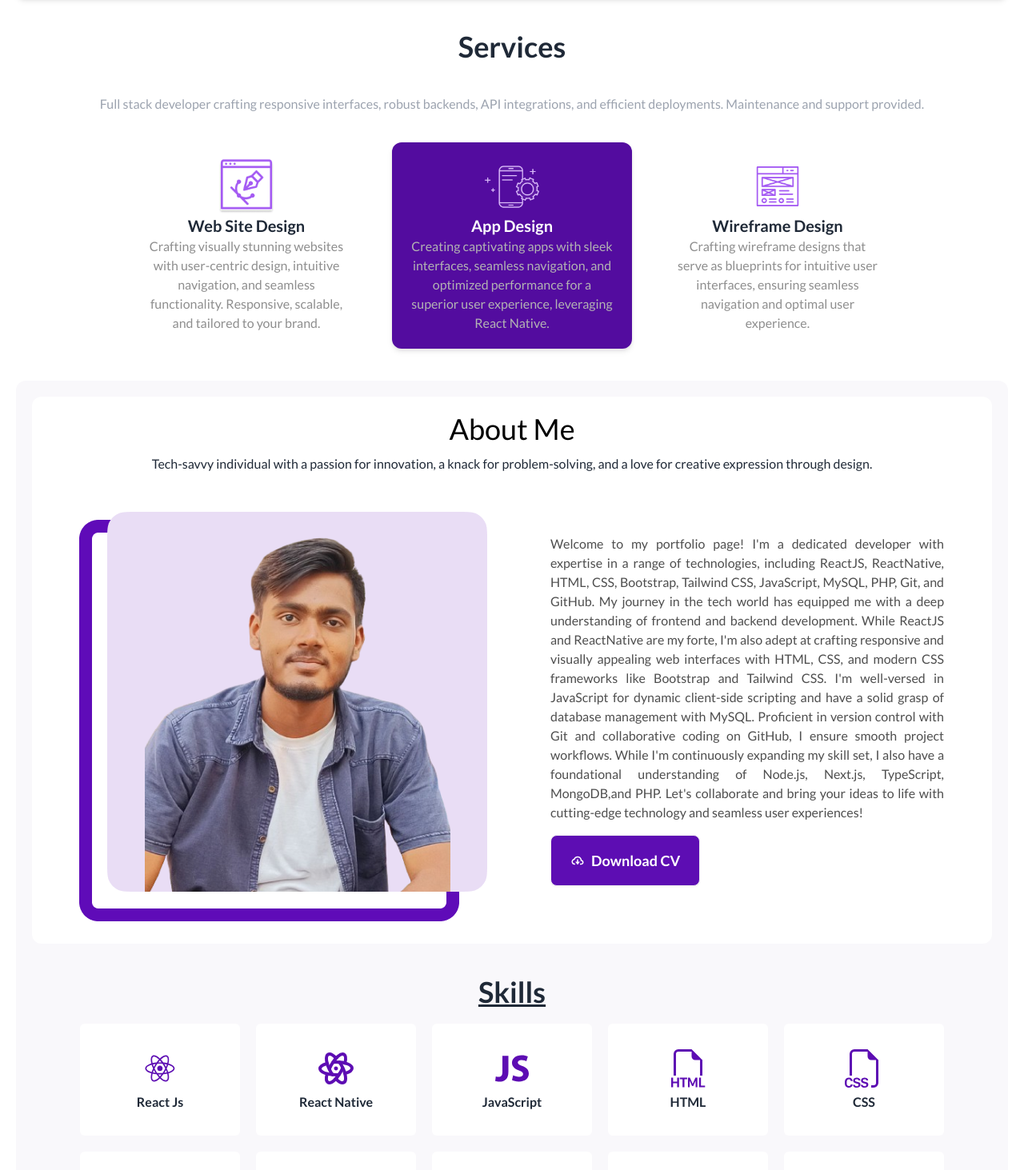
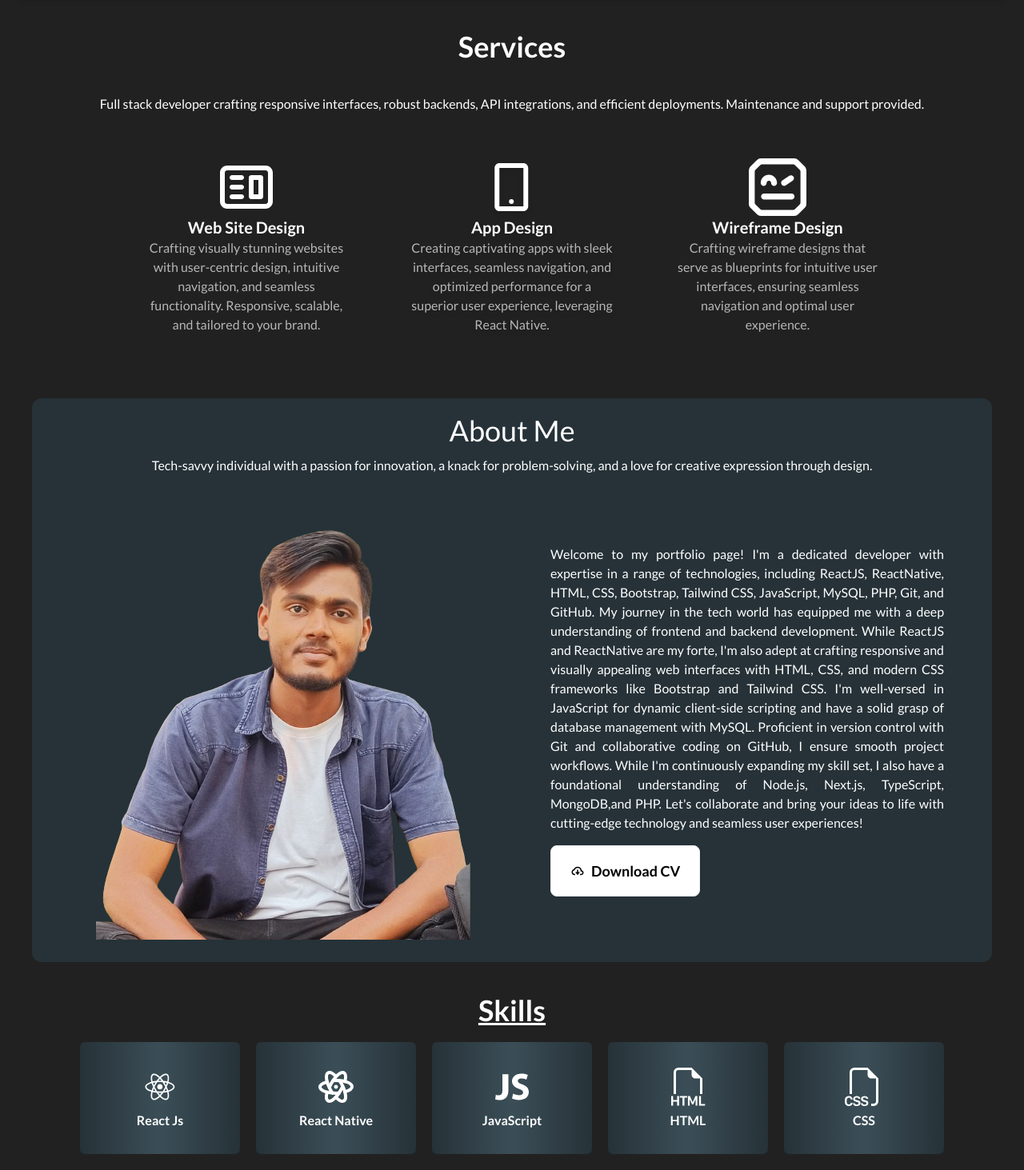
Before and after one commit to nileshdubey82/my-portfolio, a React (Vite) app: page / in a window 1280 px wide. Shown: the part 846-2309 px from the top of the page at 80% size. Built offline with nearby package versions, Linux system fonts and the light colour scheme.

Commit message:
dark theme

```diff
--- a/src/App.jsx
+++ b/src/App.jsx
@@ -9,10 +9,11 @@ import { motion } from "framer-motion";
 import { useSelector } from 'react-redux';
 import './App.css';
 function App() {
-  const theme=useSelector((state)=>state.ThemeSlice)
+  const theme = useSelector((state) => state.ThemeSlice)
   return (
-    <>
-    <motion.div className={`p-5 ${theme ? 'dark' : ''} dark:bg-slate-700`}
+    <div className={`${theme ? 'dark' : ''}`}>
+      <div>
+        <motion.div className={`p-5 dark:bg-[#212121]`}
 
           initial={{ opacity: 0, y: -100 }} // Initial animation state
           animate={{ opacity: 1, y: 0 }} // Animation state to animate to
@@ -20,7 +21,7 @@ function App() {
         >
           <Router>
             <Navigation />
-        <TawkToChat/>
+            <TawkToChat />
             <Routes>
               <Route path="/" element={<HomePage />} />
               <Route path="/about" element={<AboutUs />} />
@@ -29,7 +30,8 @@ function App() {
             </Routes>
           </Router>
         </motion.div>
-    </>
+      </div>
+    </div>
   );
 }
 
--- a/src/Pages/AboutUs.jsx
+++ b/src/Pages/AboutUs.jsx
@@ -14,7 +14,9 @@ import { BiCloudDownload } from "react-icons/bi";
 import { useInView } from 'react-intersection-observer';
 import { motion, useAnimation } from "framer-motion";
 import { useEffect } from "react";
+import { useSelector } from "react-redux";
 function AboutUs() {
+  const theme = useSelector((state) => { return state.ThemeSlice });
   const controls = useAnimation();
   const { ref, inView } = useInView();
 
@@ -102,21 +104,27 @@ function AboutUs() {
     <motion.section id="aboutme" className="lg:py-10 sm:0-5 py-10" initial={{ opacity: 0, y: 20 }}
       animate={controls}
       ref={ref}>
-      <div className="bg-[#f9f8fb] p-3 lg:p-5 rounded-xl">
-        <div className="bg-white rounded-xl p-5 ">
-          <h1 className="text-black text-4xl text-center">About Me</h1>
-          <p className="text-center mt-3">
+      <div className="bg-[#f9f8fb] p-3 lg:p-5 rounded-xl dark:bg-[#212121]">
+        <div className="bg-white rounded-xl p-5 dark:bg-[#263238]">
+          <h1 className="text-black text-4xl text-center dark:text-[#fff]">About Me</h1>
+          <p className="text-center mt-3 dark:text-[#fff]">
             Tech-savvy individual with a passion for innovation, a knack for
             problem-solving, and a love for creative expression through design.
           </p>
           <div className="lg:flex mt-10 flex-wrap">
             <div className="flex-1 flex justify-center p-2">
               {" "}
-              <img src="/Images/about-pick.png" className="image-full" />
+              <img src={
+                theme ? '/Images/profilepick-done1.png' : "/Images/about-pick.png"
+              }
+
+
+
+                className="image-full " />
             </div>
             <div className="flex-1 items-center flex align-middle justify-center ">
               <div className="lg:px-10 mt-10 lg:mt-0 ">
-                <p className="text-justify text-[#4e4e4e]">
+                <p className="text-justify text-[#4e4e4e] dark:text-[#fff]">
                   Welcome to my portfolio page! I&apos;m a dedicated developer with
                   expertise in a range of technologies, including ReactJS,
                   ReactNative, HTML, CSS, Bootstrap, Tailwind CSS, JavaScript,
@@ -137,7 +145,7 @@ function AboutUs() {
 
                 </p>
                 <a
-                  className="btn btn-md my-4 hover:bg-[#5D0DB3] hover:scale-[1.1] sm:btn-sm md:btn-md lg:btn-lg text-xl bg-[#5D0DB3] text-white"
+                  className="btn btn-md my-4 hover:bg-[#5D0DB3] dark:bg-white dark:text-[black] hover:scale-[1.1] sm:btn-sm md:btn-md lg:btn-lg text-xl bg-[#5D0DB3] text-white"
                   href="/Images/nilesh_Resume_final.pdf"
                   target="_blank"
                   download
@@ -151,7 +159,7 @@ function AboutUs() {
           </div>
         </div>
 
-        <h1 className="text-4xl text-center mt-10 font-bold underline">Skills</h1>
+        <h1 className="text-4xl text-center mt-10 font-bold underline dark:text-white">Skills</h1>
         <motion.div className="flex py-5 gap-5 justify-center flex-wrap " initial={{ opacity: 0, y: 20 }}
           animate={controls}
           ref={ref}>
@@ -159,12 +167,15 @@ function AboutUs() {
             return (
               <div
                 key={i.id || index}
-      className="bg-white lg:p-8 p-5 rounded-md gap-2 flex flex-col justify-center w-[135px] lg:w-[200px]"
+                className="bg-white lg:p-8 p-5 rounded-md gap-2 flex flex-col justify-center w-[135px] lg:w-[200px] *:
+      bg-gradient-to-r  dark:from-[#263238]  dark:via-[#3b4e57]  dark:to-[#263238] hover:scale-[1.1] transition-all delay-100
+
+      "
               >
-      <div className="flex justify-center text-[#5d0db3] text-5xl ">
+                <div className="flex justify-center text-[#5d0db3] text-5xl dark:text-white">
                   {i.Icon}
                 </div>
-      <h1 className="font-bold text-center text-sm lg:text-[16px]">
+                <h1 className="font-bold text-center text-sm lg:text-[16px] dark:text-white">
                   {i.Name}
                 </h1>
               </div>
--- a/src/Pages/Achivements.jsx
+++ b/src/Pages/Achivements.jsx
@@ -58,7 +58,7 @@ export default function Achivements() {
     ref={ref} className="container mx-auto w-full overflow-hidden relative p-5 mt-4">
 
 
-            <h1 className='text-center text-4xl font-bold'>Achivements</h1>
+            <h1 className='text-center text-4xl font-bold dark:text-white'>Achivements</h1>
             <div className="flex  justify-center flex-wrap">
 
 
@@ -67,7 +67,7 @@ export default function Achivements() {
 
                         <div
                          key={i.id || index}
-                        className=" flex items-center flex-col relative bg-white mx-5 my-5 px-4 py-3 rounded-lg shadow-lg " style={{ width: '270px' }}>
+                        className=" flex items-center flex-col relative bg-white dark:bg-[#FAFAFA] mx-5 my-5 px-4 py-3 rounded-lg shadow-lg " style={{ width: '270px' }}>
                             <img src={`${i.image}`} />
                             <span className="text-[#5f0bb8] font-bold text-lg mb-3 text-center mt-4 ">{i.Name}</span>
                             <div className="mt-1 text-gray-600 text-center">
--- a/src/Pages/Footer.jsx
+++ b/src/Pages/Footer.jsx
@@ -8,7 +8,7 @@ import React from 'react'
 function Footer() {
     return (
         <div>
-            <footer className="footer p-10 bg-[#5f0bb8] text-neutral-content flex justify-around flex-wrap">
+            <footer className="footer p-10 bg-[#5f0bb8] dark:bg-[#263238] text-neutral-content flex justify-around flex-wrap">
                 <aside>
                     <svg width="50" height="50" viewBox="0 0 24 24" xmlns="http://www.w3.org/2000/svg" fillRule="evenodd" clipRule="evenodd" className="fill-current"><path d="M22.672 15.226l-2.432.811.841 2.515c.33 1.019-.209 2.127-1.23 2.456-1.15.325-2.148-.321-2.463-1.226l-.84-2.518-5.013 1.677.84 2.517c.391 1.203-.434 2.542-1.831 2.542-.88 0-1.601-.564-1.86-1.314l-.842-2.516-2.431.809c-1.135.328-2.145-.317-2.463-1.229-.329-1.018.211-2.127 1.231-2.456l2.432-.809-1.621-4.823-2.432.808c-1.355.384-2.558-.59-2.558-1.839 0-.817.509-1.582 1.327-1.846l2.433-.809-.842-2.515c-.33-1.02.211-2.129 1.232-2.458 1.02-.329 2.13.209 2.461 1.229l.842 2.515 5.011-1.677-.839-2.517c-.403-1.238.484-2.553 1.843-2.553.819 0 1.585.509 1.85 1.326l.841 2.517 2.431-.81c1.02-.33 2.131.211 2.461 1.229.332 1.018-.21 2.126-1.23 2.456l-2.433.809 1.622 4.823 2.433-.809c1.242-.401 2.557.484 2.557 1.838 0 .819-.51 1.583-1.328 1.847m-8.992-6.428l-5.01 1.675 1.619 4.828 5.011-1.674-1.62-4.829z"></path></svg>
                     <p>
--- a/src/Pages/Services.jsx
+++ b/src/Pages/Services.jsx
@@ -1,3 +1,7 @@
+import { SiRobotframework } from "react-icons/si";
+import { GiWireframeGlobe } from "react-icons/gi";
+import { BiMobileAlt } from "react-icons/bi";
+import { CgWebsite } from "react-icons/cg";
 
 import { useInView } from 'react-intersection-observer';
 import { motion, useAnimation } from "framer-motion";
@@ -26,60 +30,48 @@ function Services() {
                         text-center
                         text-4xl
                         font-bold
+                        dark:text-white
 
                 "
       >
         Services
       </h1>
-      <p className="text-center text-gray-400 mt-10">
+      <p className="text-center text-gray-400 mt-10 dark:text-white ">
         Full stack developer crafting responsive interfaces, robust backends,
         API integrations, and efficient deployments. Maintenance and support
         provided.
       </p>
-      <div className="flex justify-center gap-8 mt-9 flex-wrap">
-        <div className="text-center w-[300px] p-5 flex flex-col justify-center">
-          <div className="flex justify-center">
-            {" "}
-            <img
-              src="/Images/Website-Design.png"
-              width={70}
-              className="align-center text-center"
-            />
+      <div className="flex justify-center gap-8 mt-9 flex-wrap dark:text-white ">
+        <div className="group text-center w-[300px] p-5 flex flex-col justify-center dark:hover:bg-slate-500 transition-all delay-75 scroll-smooth hover:rounded-lg  hover:bg-[#5f0bb8] ">
+          <div className="flex justify-center text-7xl dark:text-[#ffffff] text-[#5f0bb8] group-hover:text-[#fff]">
+            <CgWebsite />
           </div>
-          <h1 className="font-bold text-xl">Web Site Design</h1>
-          <p className="text-[#8E8E8E]">
+          <h1 className="font-bold text-xl group-hover:text-[#fff]">Web Site Design</h1>
+          <p className="text-[#4d4d4d] dark:text-[#b8b6b6] dark:group-hover:text-[#dad8d8] transition-colors group-hover:text-[#fff]">
             Crafting visually stunning websites with user-centric design,
             intuitive navigation, and seamless functionality. Responsive,
             scalable, and tailored to your brand.
           </p>
         </div>
-        <div className="text-center w-[300px] bg-[#530C9F] p-5  rounded-xl drop-shadow-md flex flex-col justify-center">
-          <div className="flex justify-center">
-            {" "}
-            <img
-              src="/Images/App.png"
-              width={70}
-              className="align-center text-center"
-            />
+
+        <div className=" group  dark:hover:bg-slate-500 transition-all delay-75  text-center w-[300px]  p-5  rounded-xl drop-shadow-md flex flex-col justify-cente hover:bg-[#5f0bb8]">
+          <div className="flex justify-center text-7xl dark:text-[#ffffff] text-[#5f0bb8] group-hover:text-[#fff] ">
+            <BiMobileAlt />
           </div>
-          <h1 className="font-bold text-xl text-white">App Design</h1>
-          <p className="text-[#B3B3B3]">
+
+          <h1 className="font-bold text-xl group-hover:text-[#fff]">App Design</h1>
+          <p className="text-[#4d4d4d] dark:group-hover:text-[#dad8d8] transition-all delay-75 group-hover:text-[#fff] dark:text-[#b8b6b6]">
             Creating captivating apps with sleek interfaces, seamless
             navigation, and optimized performance for a superior user
             experience, leveraging React Native.
           </p>
         </div>
-        <div className="text-center w-[300px] p-5 flex flex-col justify-center">
-          <div className="flex justify-center">
-            {" "}
-            <img
-              src="/Images/Wireframe.png"
-              width={70}
-              className="align-center text-center"
-            />
+        <div className="group  dark:hover:bg-slate-500 transition-all delay-75  text-center w-[300px] p-5 flex flex-col justify-center rounded-lg hover:bg-[#5f0bb8]">
+          <div className="flex justify-center text-7xl dark:text-[#ffffff] text-[#5f0bb8] group-hover:text-[#fff]">
+            <SiRobotframework />
           </div>
-          <h1 className="font-bold text-xl">Wireframe Design</h1>
-          <p className="text-[#8E8E8E]">
+          <h1 className="font-bold text-xl group-hover:text-[#fff]">Wireframe Design</h1>
+          <p className="text-[#4d4d4d] dark:group-hover:text-[#dad8d8] transition-all delay-75 group-hover:text-[#fff] dark:text-[#b8b6b6]">
             Crafting wireframe designs that serve as blueprints for intuitive
             user interfaces, ensuring seamless navigation and optimal user
             experience.
```
Also changed, not shown: src/Pages/ContactUs.jsx (+10 -10 lines), src/Pages/Projects.jsx (+14 -9 lines), src/Pages/HomePage.jsx (line endings or trailing spaces). Lines whose indentation alone changed are shown as unchanged.
